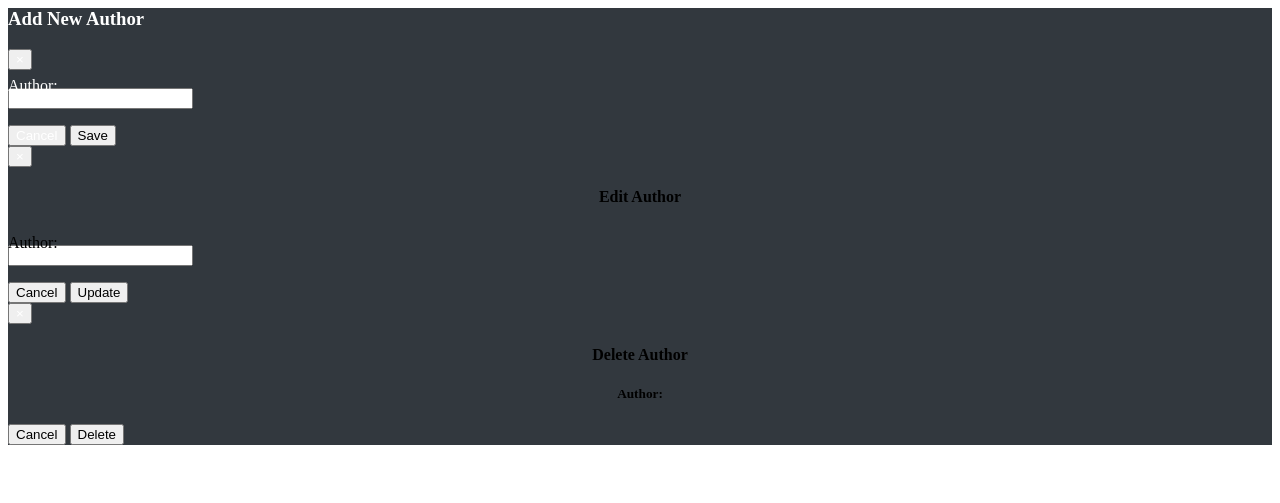
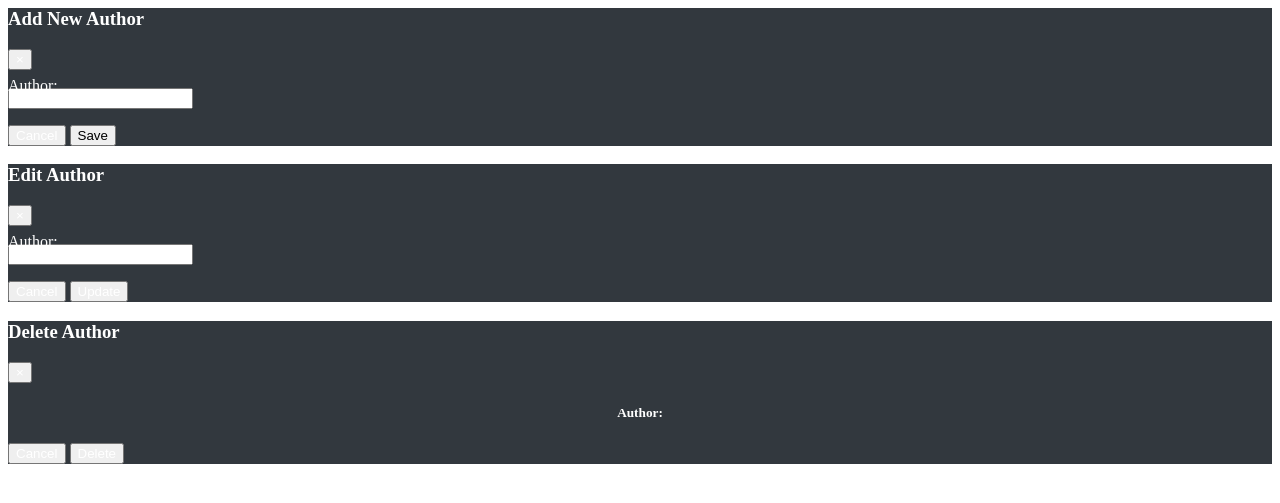
Before and after one commit to haniabukhaitcode/books.local, a PHP site: page /modal.php in a window 1280 px wide. Shown: the top 503 px of the page. Run offline with PHP 8.4, Linux system fonts and the light colour scheme.

Commit message:
css done

```diff
--- a/public_html/modal/modal.php
+++ b/public_html/modal/modal.php
@@ -3,10 +3,8 @@
     <div class="modal-dialog">
         <div class="modal-content" style="background-color:#32383e">
             <div class="modal-header">
-
                 <h3 style="margin-left: auto; color:white;" class="modal-title" id="myModalLabel">Add New Author</h3>
                 <button type="button" class="close" style="color: white" data-dismiss="modal" aria-hidden="true">&times;</button>
-
             </div>
             <div class="modal-body">
                 <div class="container-fluid">
@@ -37,10 +35,8 @@
     <div class="modal-dialog">
         <div class="modal-content" style="background-color:#32383e">
             <div class="modal-header">
+                <h3 style="margin-left: auto; color:white;" class="modal-title" id="myModalLabel">Edit Author</h3>
                 <button type="button" class="close" style="color: white" data-dismiss="modal" aria-hidden="true">&times;</button>
-                <center>
-                    <h4 class="modal-title" id="myModalLabel">Edit Author</h4>
-                </center>
             </div>
 
             <div class="modal-body">
@@ -48,7 +44,7 @@
                     <form id="editForm">
                         <div class="row">
                             <div class="col-md-2">
-                                <label class="control-label" style="position:relative; top:7px;">Author:</label>
+                                <label class="control-label" style="position:relative; color:white; top:7px;">Author:</label>
                             </div>
                             <div class="col-md-10">
                                 <input type="text" class="form-control" name="editAuthor" id="editAuthor">
@@ -60,8 +56,8 @@
             </div>
 
             <div class="modal-footer">
-                <button type="button" class="btn btn-default" data-dismiss="modal"><span class="glyphicon glyphicon-remove"></span> Cancel</button>
-                <button type="button" id="editButton" class="btn btn-warning"><span class="glyphicon glyphicon-check"></span> Update</a>
+                <button type="button" style="color:white;" class="btn btn-default" data-dismiss="modal"><span class="glyphicon glyphicon-remove"></span> Cancel</button>
+                <button type="button" id="editButton" style="color:white;" class=" btn btn-warning"><span class="glyphicon glyphicon-check"></span> Update</a>
             </div>
 
         </div>
@@ -73,22 +69,22 @@
     <div class="modal-dialog">
         <div class="modal-content" style="background-color:#32383e">
             <div class="modal-header">
+                <h3 style="margin-left: auto; color:white;" class="modal-title" id="myModalLabel">Delete Author</h3>
                 <button type="button" class="close" style="color: white" data-dismiss="modal" aria-hidden="true">&times;</button>
-                <center>
-                    <h4 class="modal-title" id="myModalLabel">Delete Author</h4>
-                </center>
+
+
             </div>
             <div class="modal-body">
                 <div class="container-fluid">
                     <h5>
-                        <center>Author: <strong><span name="deleteAuthor" id="deleteAuthor"></span></strong></center>
+                        <center style="color:white;">Author: <strong><span style="color:white;" name="deleteAuthor" id="deleteAuthor"></span></strong></center>
                     </h5>
                 </div>
             </div>
             <div class="modal-footer">
-                <button type="button" class="btn btn-default" data-dismiss="modal"><span class="glyphicon glyphicon-remove"></span> Cancel</button>
+                <button type="button" style="color:white;" class="btn btn-default" data-dismiss="modal"><span class="glyphicon glyphicon-remove"></span> Cancel</button>
 
-                <button type="button" id="deleteButton" class="btn btn-danger"><span class="glyphicon glyphicon-trash"></span> Delete</button>
+                <button type="button" id="deleteButton" style="color: white" class="btn btn-danger"><span class="glyphicon glyphicon-trash"></span> Delete</button>
             </div>
 
         </div>
```
